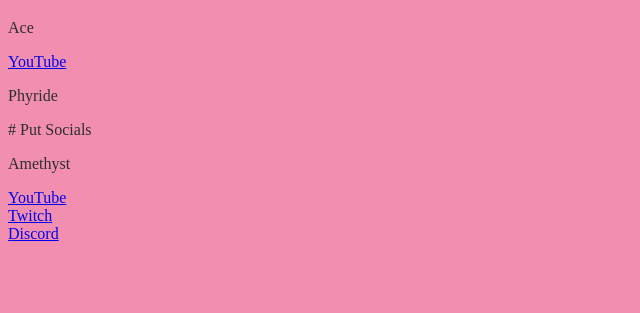
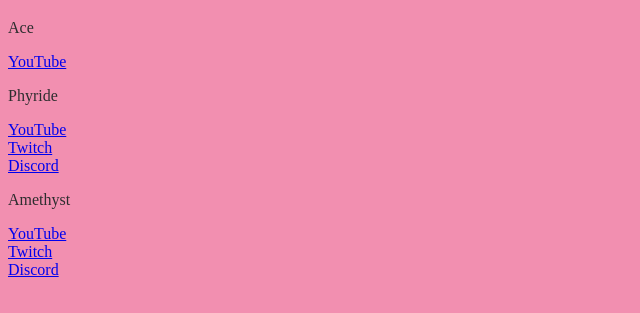
Before and after one commit to Saphire-AI/Saphire-AI.github.io, a plain HTML site: page index.html in a window 1280 px wide. Shown: the part 61-374 px from the top of the page, without its empty margins (0-640 px from the left). Drawn offline with Linux system fonts and the light colour scheme.

Commit message:
Add social media links for Phyridexy
Added social media links for Phyridexy.

```diff
--- a/index.html
+++ b/index.html
@@ -9,7 +9,9 @@
   <p>Ace</p>
   <a href="https://www.youtube.com/@levbisangry">YouTube</a><br>
   <p>Phyride</p>
-  # Put Socials
+  <a href="https://www.youtube.com/@Phyridexy">YouTube</a><br>
+  <a href="https://www.twitch.tv/phyridexy">Twitch</a><br>
+  <a href="https://discord.gg/8pDePUdG">Discord</a><br>
   </p>Amethyst</p>
   <a href="https://www.youtube.com/@darkishamethyst">YouTube</a><br>
   <a href="https://www.twitch.tv/darkishamethyst">Twitch</a><br>
```
